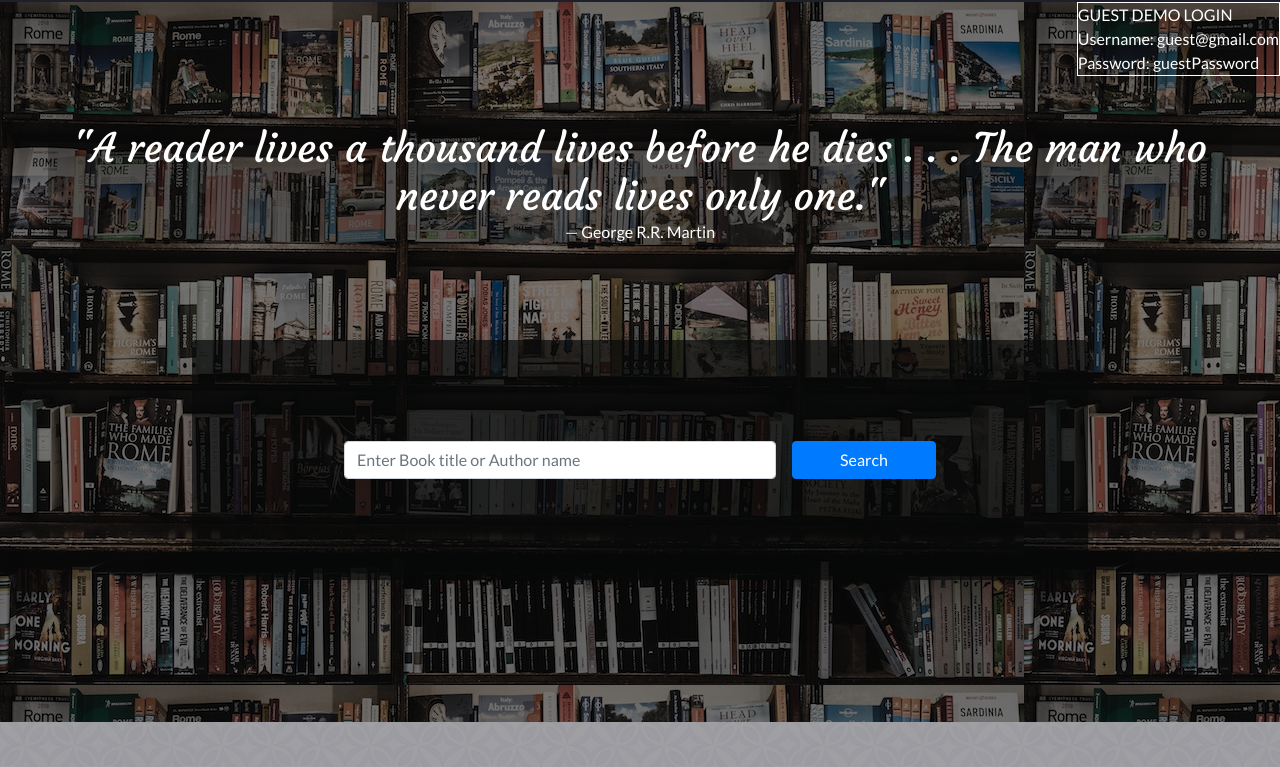
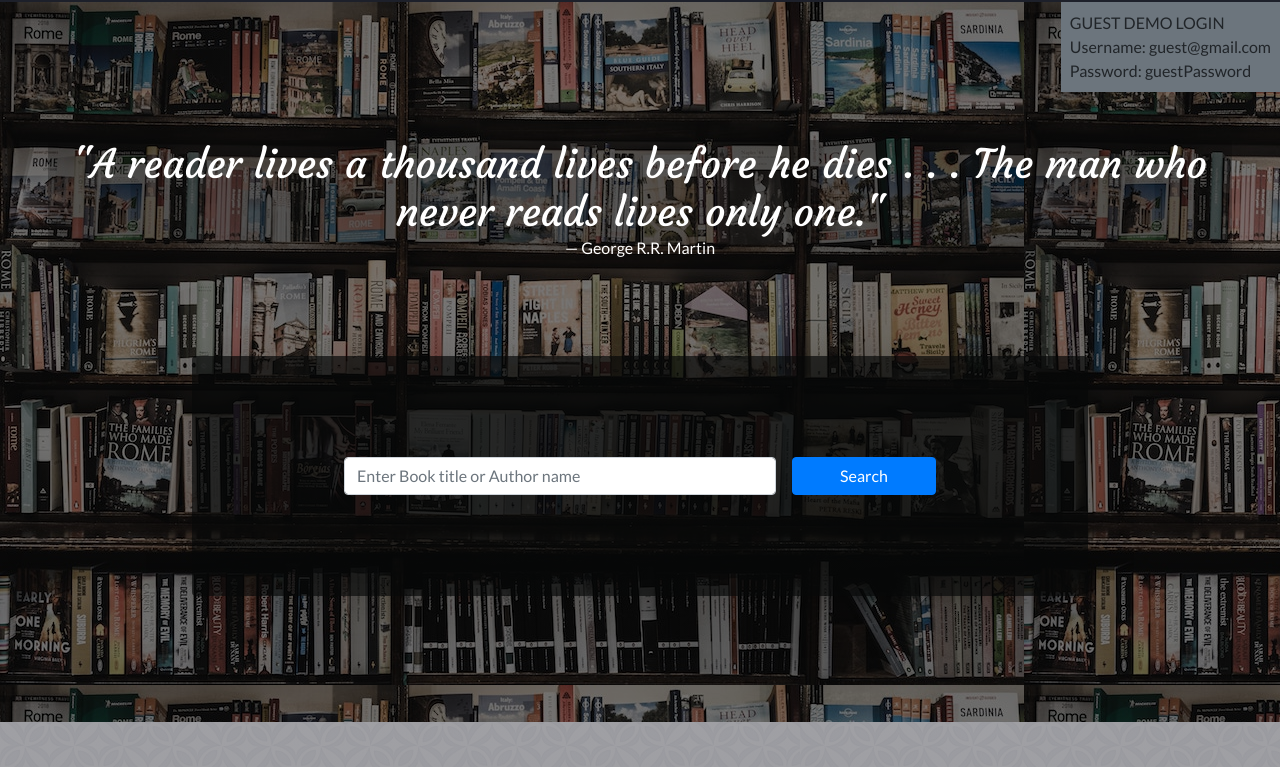
Before and after one commit to ncalt2000/library_node, a website: page public/index.html in a window 1280 px wide. Shown: the part 78-845 px from the top of the page. Drawn offline with Linux system fonts and the light colour scheme; no server answers.

Commit message:
styling added

```diff
--- a/public/index.html
+++ b/public/index.html
@@ -88,10 +88,10 @@
   <!-- ========== END HEADER ========== -->
   <!-- Banner -->
   <div class="banner m-0 animated fadeIn">
-    <div id="guest-login" class="border border-white float-right">
-      <p class="text-white m-0 text-uppercase">Guest demo login</p>
-      <p class="text-white m-0">Username: guest@gmail.com</p>
-      <p class="text-white m-0">Password: guestPassword</p>
+    <div id="guest-login" class="border border-secondary float-right p-2 bg-secondary">
+      <p class="m-0 text-uppercase">Guest demo login</p>
+      <p class="m-0">Username: guest@gmail.com</p>
+      <p class="m-0">Password: guestPassword</p>
     </div>
     <form class="form-inline search-group d-flex justify-content-center align-items-center">
       <div class="m-5 text-center banner-quote">
```
